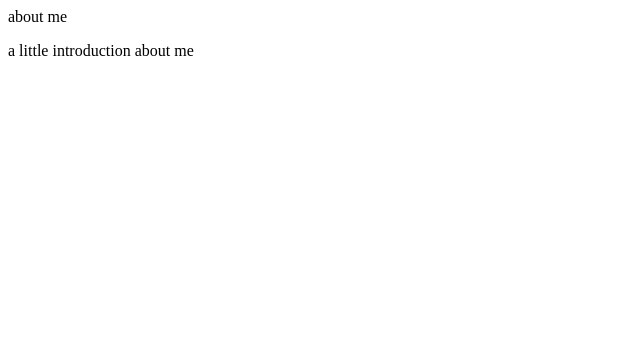
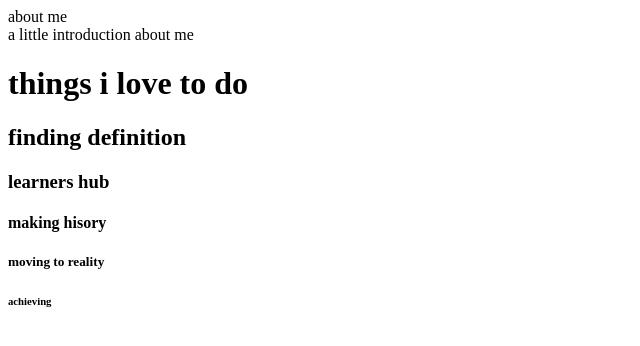
Before and after one commit to tenorfiggo/intro, a plain HTML site: page index.html in a window 1280 px wide. Shown: the whole page, without its empty margins (0-640 px from the left). Drawn offline with Linux system fonts and the light colour scheme.

Commit message:
i added some details about my self

```diff
--- a/index.html
+++ b/index.html
@@ -7,6 +7,15 @@
 </head>
 <body>
     <header>about me</header>
-    <P>a little introduction about me</P>
+
+   <h>a little introduction about me</P>
+    <h1>things i love to do </h1>
+    <h2>finding definition</h2>
+    <h3>learners hub</h3>
+    <h4>making hisory</h4>
+    <h5>moving to reality</h5>
+    <h6>achieving</h6>
+
+
 </body>
 </html>
```
